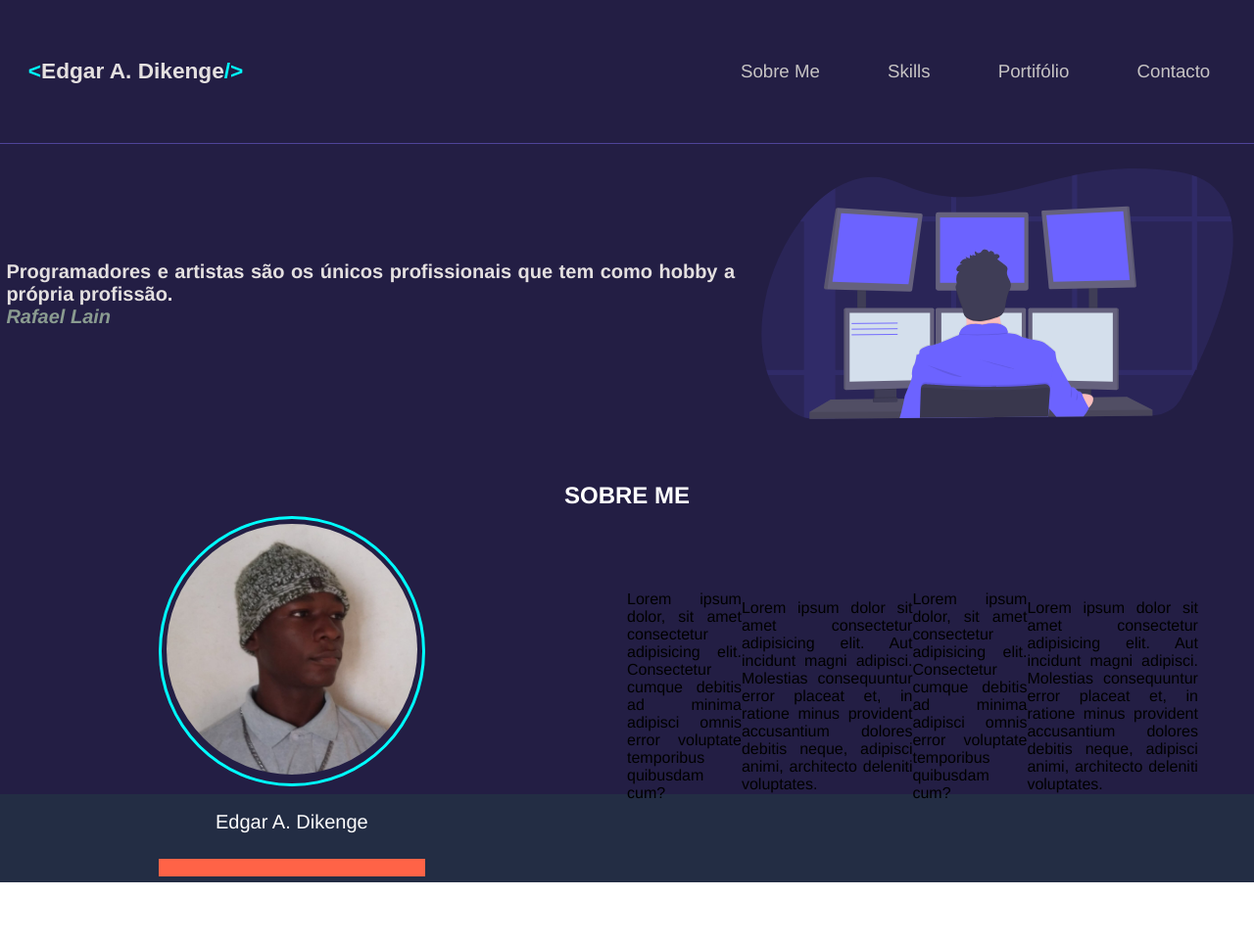
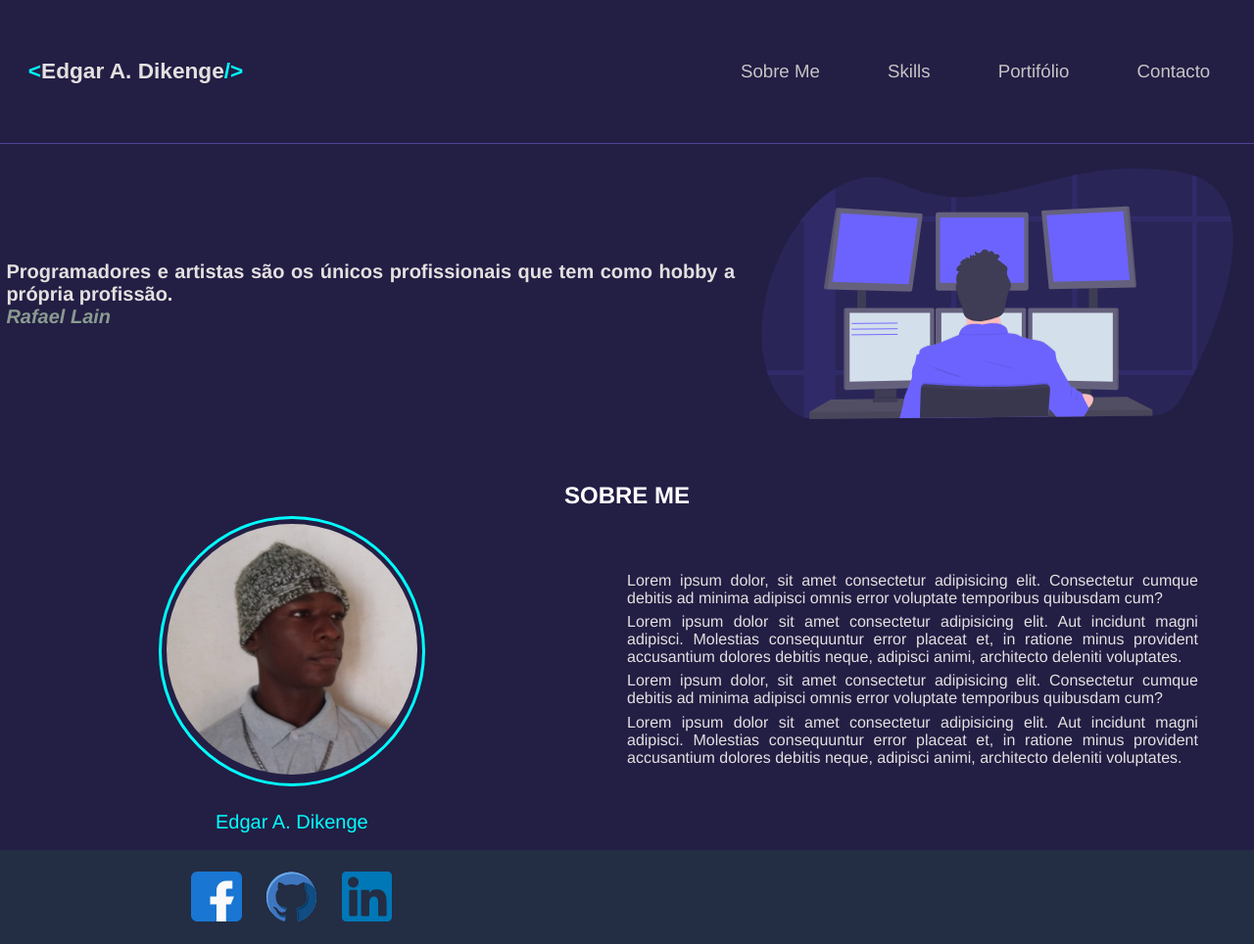
Before and after one commit to Edgar3g/portfolio02, a plain HTML site: page index.html in a window 1280 px wide. Shown: the whole page at 98% size. Before the commit the page ends 901 px from the top, so only its background shows below. Drawn offline with Linux system fonts and the light colour scheme.

Commit message:
estilizando os a section about_me [_txt, img]

```diff
--- a/style/style.css
+++ b/style/style.css
@@ -138,18 +138,17 @@ header > nav > a:hover
     padding: 5px;
 }
 
-#aboutme > .container > .imgs > span{ padding-top: 2vw; padding-bottom: 2vw; text-align: center; font-size: 15pt; color: #fff;}
+#aboutme > .container > .imgs > span{ padding-top: 2vw; padding-bottom: 2vw; text-align: center; font-size: 15pt; color: #00ffff;}
 
 #aboutme > .container > .imgs > .socialM
 {
-    background: tomato;
     width: 100%;
     display: flex;
     justify-content: center;
 
 
 }
-#aboutme > .container > .imgs > .socialM > img
+#aboutme > .container > .imgs > .socialM > a > img
 {
     width: 4vw;
     padding: 1vw;
@@ -157,8 +156,14 @@ header > nav > a:hover
 
 #aboutme > .container > #aboutme_txt
 {
-    display: flex;
+    color:rgb(228, 224, 224);
+
     width: 50%;
     align-items: center;
     padding: 4%;
 }
+
+#aboutme > .container > #aboutme_txt > p
+{
+    padding-top: .5vw;
+}
```
